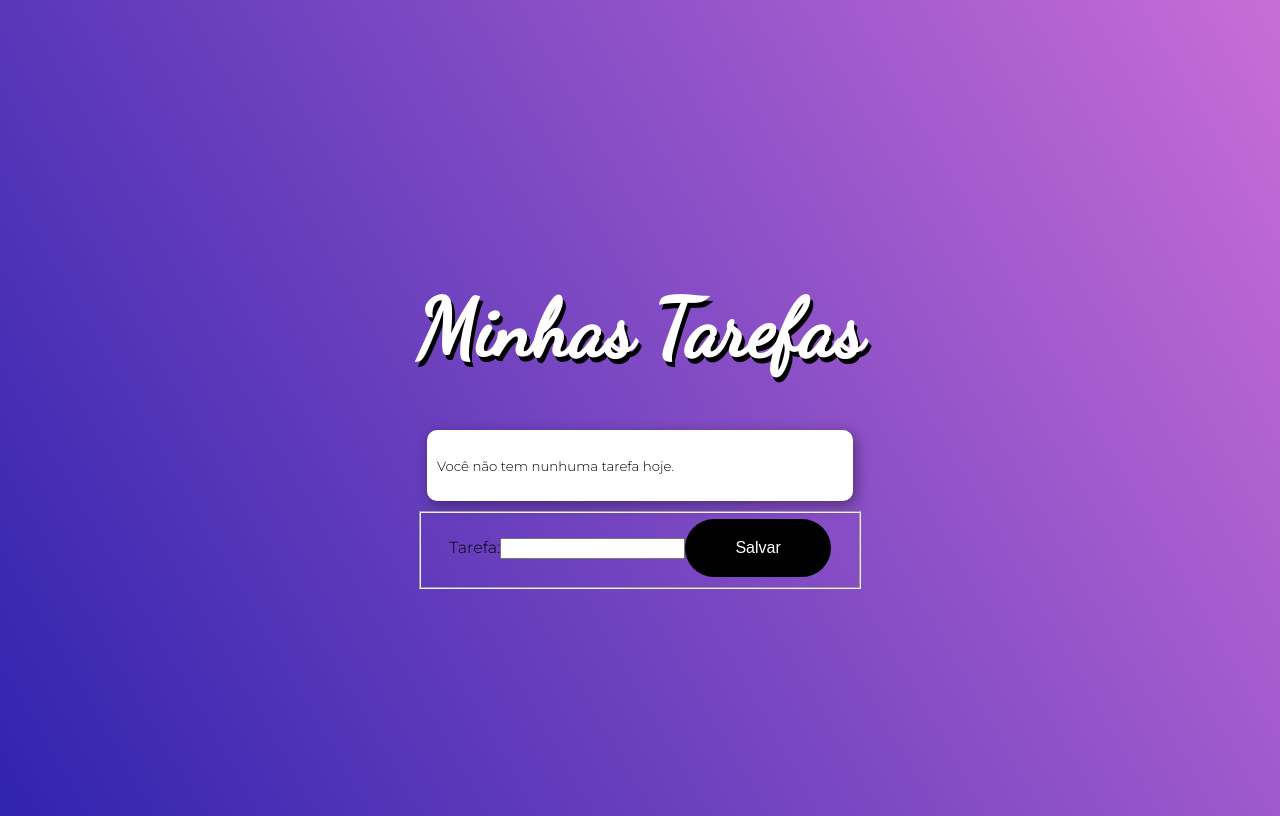
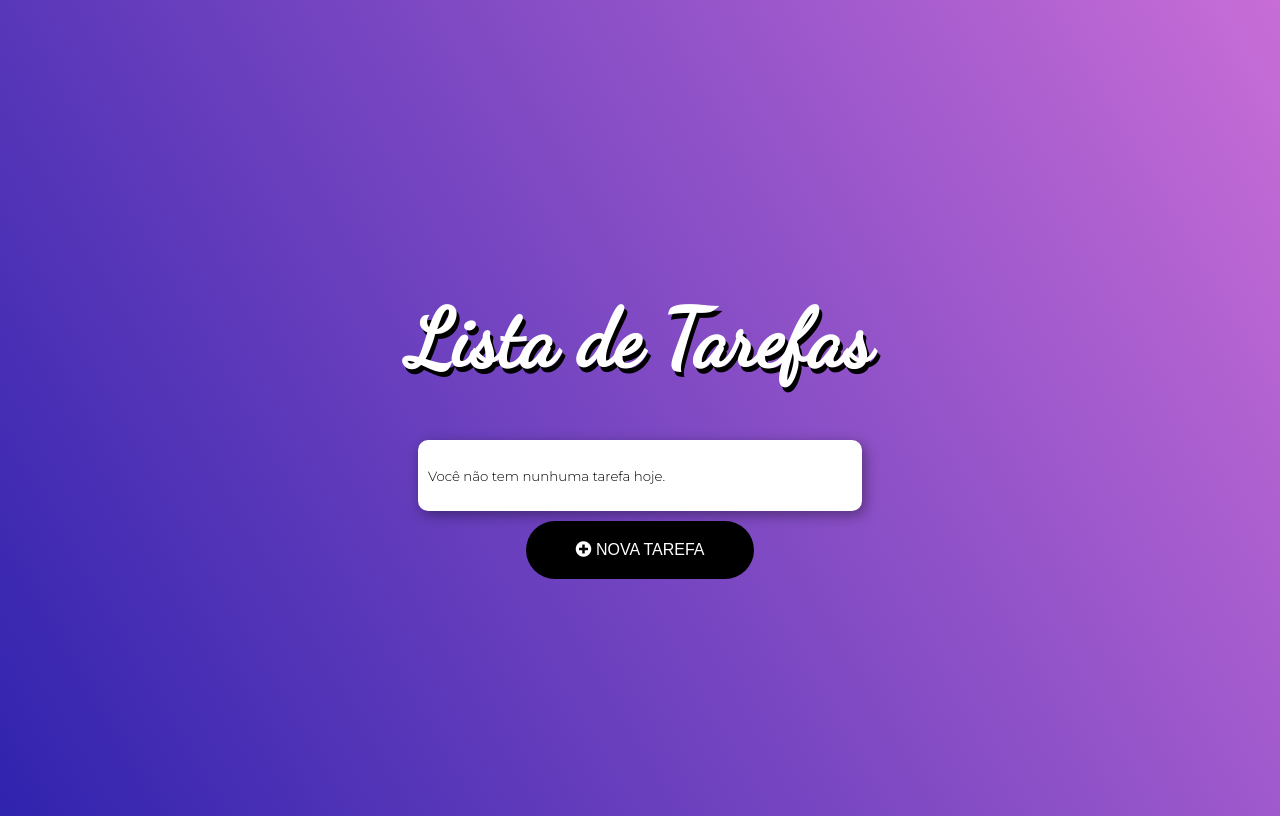
Before and after one commit to westefns-souza/Comecando_Com_Angular, an Angular app: page / in a window 1280 px wide. Built offline with nearby package versions, Linux system fonts and the light colour scheme.

Commit message:
Alterando as Visualizações

```diff
--- a/src/app/app.component.html
+++ b/src/app/app.component.html
@@ -1,6 +1,6 @@
-<h1 class="title">{{ title }}</h1>
+<h1 class="title animated jackInTheBox">{{ title }}</h1>
 
-<ul>
+<ul class="animated flipInX" *ngIf="mode=='list'">
     <p *ngIf="todos.length == 0"><small>Você não tem nunhuma tarefa hoje.</small></p>
     <li *ngFor="let todo of todos">{{ todo.id }} - {{ todo.title }} |
         <button *ngIf="!todo.done" (click)="markAsDone(todo)">Concluír</button>
@@ -9,6 +9,7 @@
     </li>
 </ul>
 
+<div id="modal" *ngIf="mode=='add'" class="animated flipInX">
     <form [formGroup]="form">
         <fieldset>
             <label>Tarefa:</label>
@@ -17,3 +18,13 @@
             <button class="button" [disabled]="form.invalid" (click)="add()">Salvar</button>
         </fieldset>
     </form>
+</div>
+
+<button class="add-button animated fadeInUp button" (click)="changeMode('add')" *ngIf="mode=='list'">
+    <i class="fas fa-plus-circle"></i>
+    NOVA TAREFA
+</button>
+<button class="add-button animated fadeInUp button" (click)="changeMode('list')" *ngIf="mode=='add'">
+    <i class="fas fa-times"></i>
+    CANCELAR
+</button>
--- a/src/app/app.component.ts
+++ b/src/app/app.component.ts
@@ -8,8 +8,9 @@
   styleUrls: ['./app.component.css']
 })
 export class AppComponent {
+  public mode = 'list';
   public todos: Todo[] = [];
-  public title: String = 'Minhas Tarefas';
+  public title: String = 'Lista de Tarefas';
   public form: FormGroup;
 
   constructor(private fb: FormBuilder) {
@@ -69,4 +70,9 @@
       this.todos = [];
     }
   }
+
+  changeMode(mode: string)
+  {
+    this.mode = mode;
+  }
 }
--- a/src/index.html
+++ b/src/index.html
@@ -9,6 +9,8 @@
   <link rel="icon" type="image/x-icon" href="favicon.ico">
 
   <link href="https://fonts.googleapis.com/css?family=Dancing+Script|Montserrat:100,200,300,400,500,600,700,800,900" rel="stylesheet">
+  <link rel="stylesheet" href="https://use.fontawesome.com/releases/v5.7.0/css/all.css" integrity="sha384-lZN37f5QGtY3VHgisS14W3ExzMWZxybE1SJSEsQp9S+oqd12jhcu+A56Ebc1zFSJ" crossorigin="anonymous">
+  <link rel="stylesheet" href="https://cdnjs.cloudflare.com/ajax/libs/animate.css/3.7.0/animate.min.css">
 </head>
 <body>
   <app-root></app-root>
```
Lines whose indentation alone changed are shown as unchanged.
